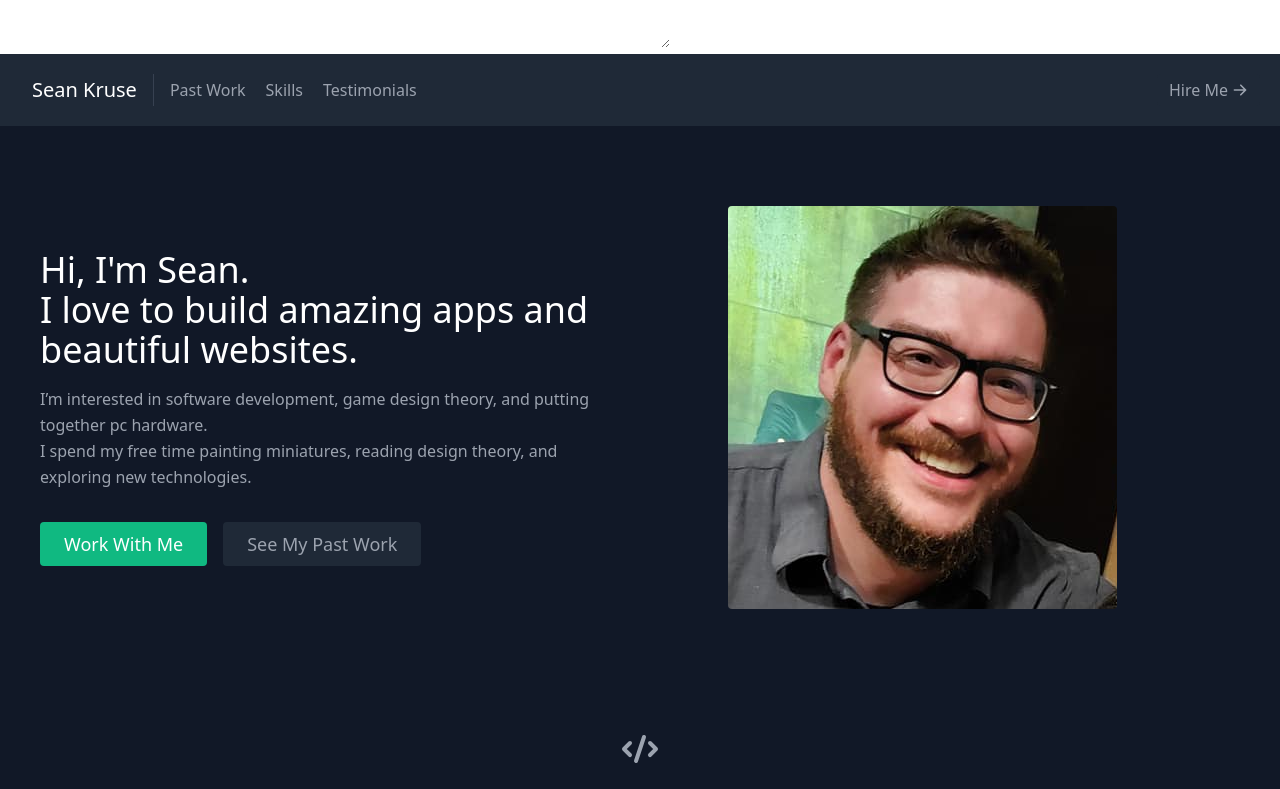
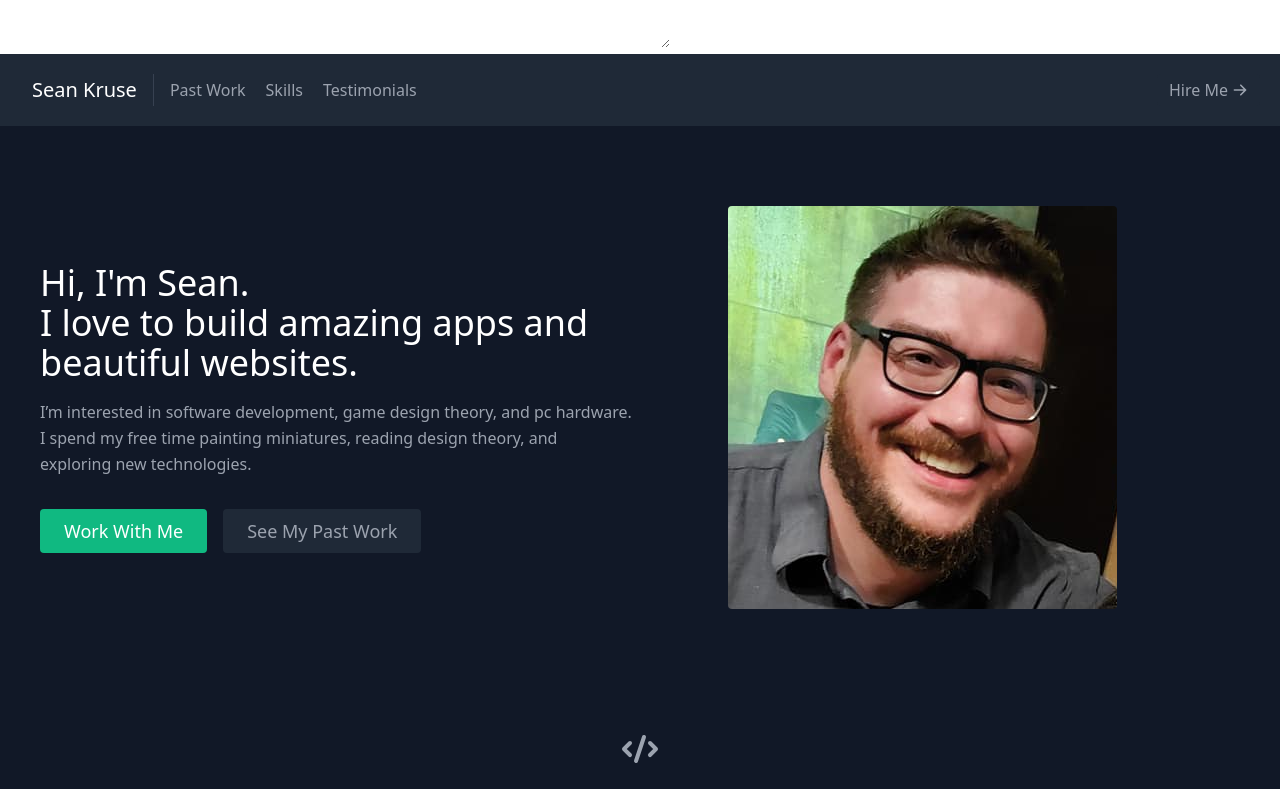
Before and after one commit to SeanKruse/Portfolio, a React (Create React App) app: page / in a window 1280 px wide. Shown: the top 789 px of the page. Built offline with nearby package versions, Linux system fonts and the light colour scheme.

Commit message:
Changed a line in the header

```diff
--- a/src/components/About.js
+++ b/src/components/About.js
@@ -9,7 +9,7 @@ export default function About() {
                 apps and beautiful websites.
               </h1>
               <p className="mb-8 leading-relaxed">
-              I’m interested in software development, game design theory, and putting together pc hardware.
+              I’m interested in software development, game design theory, and pc hardware.
               <br></br>
               I spend my free time painting miniatures, reading design theory, and exploring new technologies.
               </p>
```
